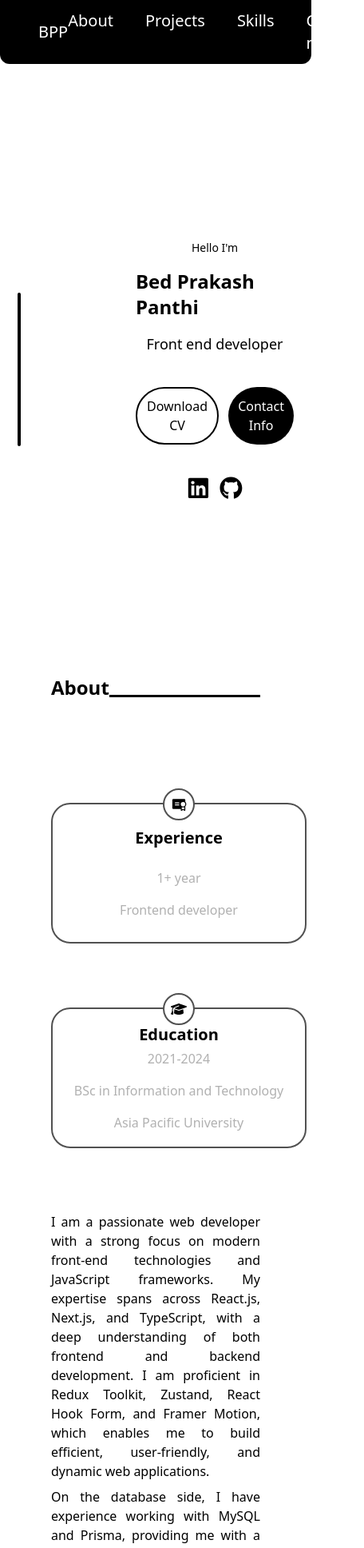
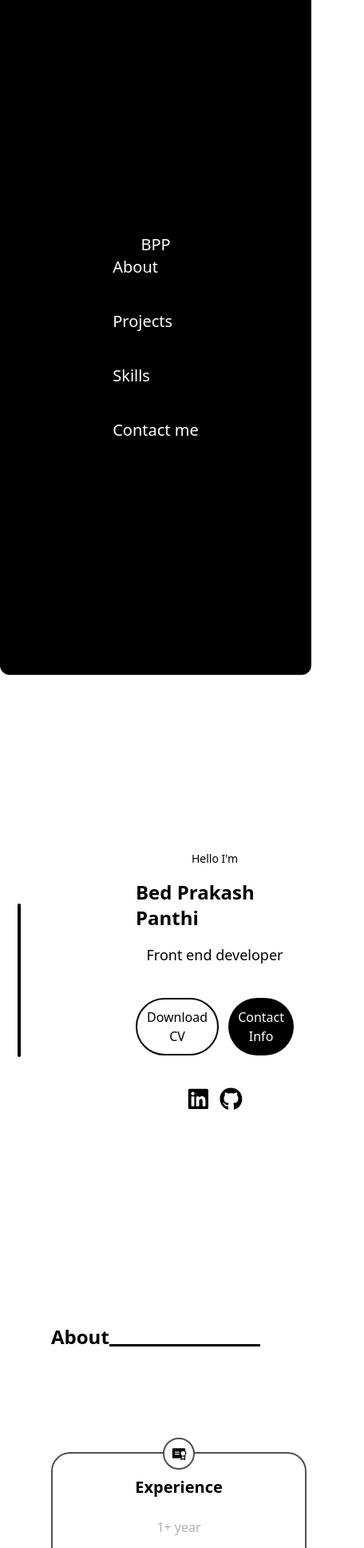
Before and after one commit to NavinPanthi/portfolio, a Next.js app: page / in a window 390 px wide. Shown: the top 1936 px of the page at 80% size, 456 px wide, since content can reach past the window. Built offline with nearby package versions, Linux system fonts and the light colour scheme; a web font is replaced by a local one.

Commit message:
refactor: navbar and main layout

```diff
--- a/src/app/components/Main/MainLayout/index.tsx
+++ b/src/app/components/Main/MainLayout/index.tsx
@@ -6,7 +6,7 @@ const MainLayout: React.FC<{ children: React.ReactNode; title: string }> = ({
   title,
 }) => {
   return (
-    <section className="min-h-[100vh] flex gap-32 flex-col justify-center w-full">
+    <section className="min-h-[100vh]  my-12 flex gap-32 flex-col justify-center w-full">
       <div className="flex">
         <p className="section-title">{title}</p>
         <p className="border-b-[3px] border-base-dark h-[28px] w-80 lg:w-[500px]"></p>
--- a/src/app/components/Navbar/index.tsx
+++ b/src/app/components/Navbar/index.tsx
@@ -2,15 +2,28 @@ import React from "react";
 
 const Navbar = () => {
   return (
-    <div className="flex text-xl bg-base-dark h-20 items-center text-base-light w-full rounded-b-xl px-12 xl:px-48">
-      <span className="flex-1 ">BPP</span>
-      <ul className="flex gap-10">
+    <>
+      <div className=" text-xl bg-base-dark h-[100vh] sm:h-20 items-center text-base-light w-full rounded-b-xl px-12 xl:px-48 flex">
+        <div className="hidden sm:flex items-center justify-between w-full ">
+          <p className="flex-1">BPP</p>
+          <ul className="flex gap-10 ">
             <li>About</li>
             <li>Projects</li>
             <li>Skills</li>
             <li>Contact me</li>
           </ul>
         </div>
+        <div className="flex sm:hidden flex-col items-center justify-between w-full ">
+          <p className="flex-1">BPP</p>
+          <ul className="flex flex-col gap-10 ">
+            <li>About</li>
+            <li>Projects</li>
+            <li>Skills</li>
+            <li>Contact me</li>
+          </ul>
+        </div>
+      </div>
+    </>
   );
 };
 
```
Lines whose indentation alone changed are shown as unchanged.
